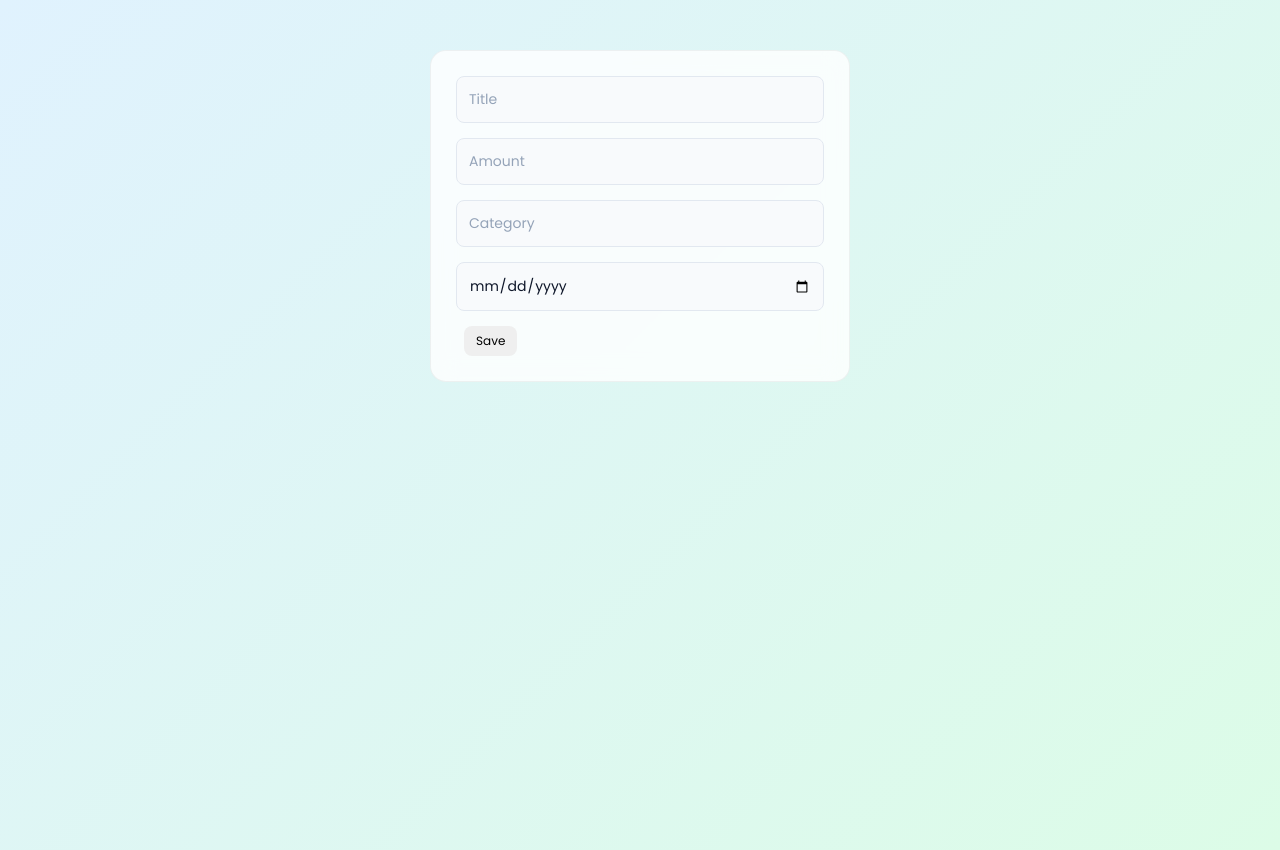
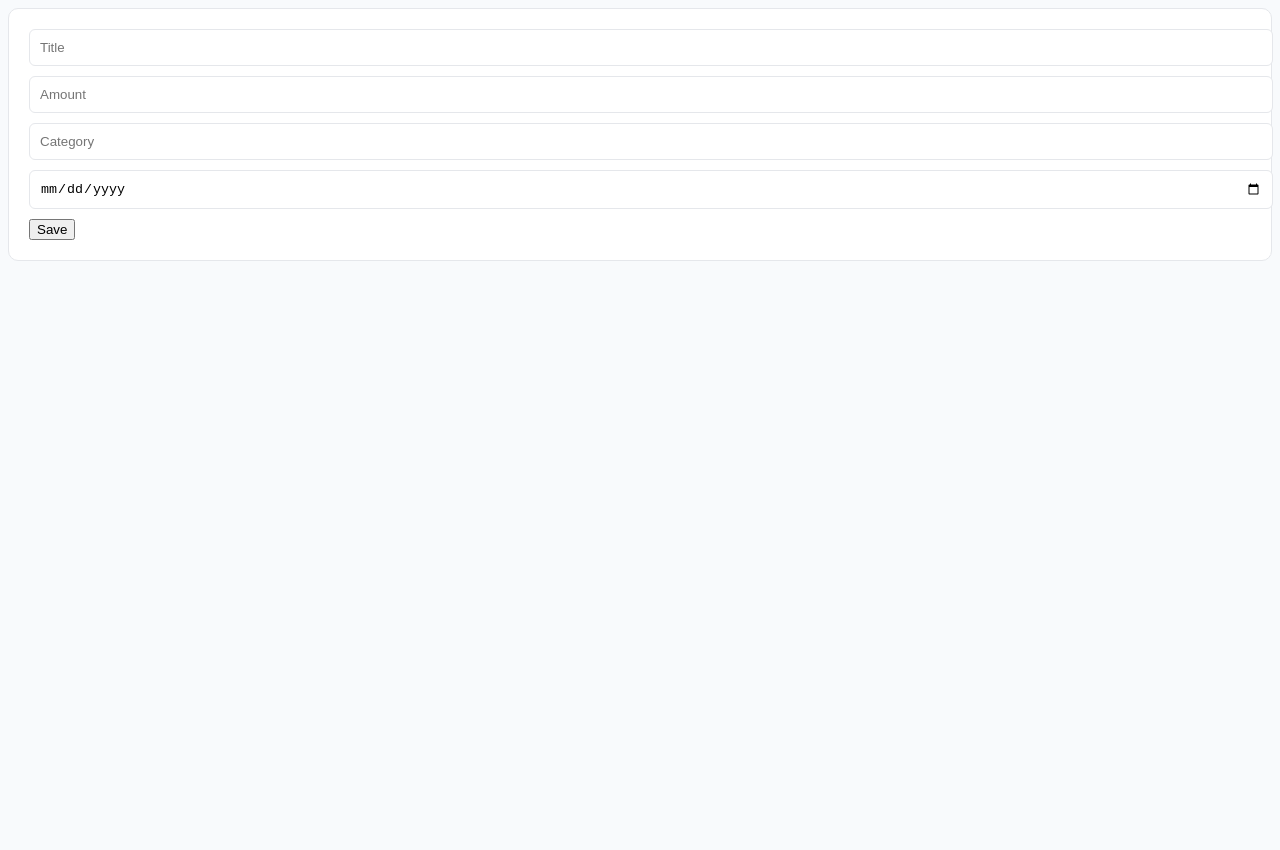
Before and after one commit to suhana118/Expense-Tracker-frontend, a React (Vite) app: page /add in a window 1280 px wide. After the commit the page ends 800 px from the top, so only its background shows below. Built offline with nearby package versions, Linux system fonts and the light colour scheme.

Commit message:
08/04/2026

```diff
--- a/index.html
+++ b/index.html
@@ -3,7 +3,7 @@
   <head>
     <meta charset="UTF-8" />
     <meta name="viewport" content="width=device-width, initial-scale=1.0" />
-    <link href="https://fonts.googleapis.com/css2?family=Poppins:wght@300;400;500;600&display=swap" rel="stylesheet">
+    <link rel="stylesheet" href="style.css">
     <title>frontend</title>
   </head>
   <body>
--- a/src/App.css
+++ b/src/App.css
@@ -1,16 +1,7 @@
-/* Reset */
-* {
-  margin: 0;
-  padding: 0;
-  box-sizing: border-box;
+body {
+  background: #f8fafc;
+  color: #111827;
   font-family: 'Poppins', sans-serif;
-}
-
-/* Background */
-body {
-  background: linear-gradient(135deg, #e0f2fe, #dcfce7);
-  color: #0f172a;
-  min-height: 100vh;
 }
 
 /* Container */
@@ -31,171 +22,74 @@ body {
 h2 {
   font-size: 26px;
   font-weight: 600;
-  background: linear-gradient(90deg, #0ea5e9, #22c55e);
-  -webkit-background-clip: text;
-  -webkit-text-fill-color: transparent;
 }
 
 /* Add Button */
 .add-btn {
-  background: linear-gradient(135deg, #38bdf8, #4ade80);
+  background: #3b82f6;
   color: white;
-  padding: 8px 16px;
-  border-radius: 20px;
+  padding: 10px 16px;
+  border-radius: 10px;
   text-decoration: none;
-  font-size: 14px;
-  transition: 0.3s;
 }
 
-.add-btn:hover {
-  transform: scale(1.05);
-  box-shadow: 0 4px 15px rgba(34, 197, 94, 0.3);
-}
-
-/* Card (Light Glass Effect) */
+/* Card */
 .card {
-  background: rgba(255, 255, 255, 0.7);
-  backdrop-filter: blur(10px);
-  border-radius: 14px;
+  background: white;
   padding: 18px;
   margin-bottom: 15px;
-  display: flex;
-  justify-content: space-between;
-  align-items: center;
-  border: 1px solid rgba(0, 0, 0, 0.05);
-  transition: 0.3s;
-}
-
-.card:hover {
-  transform: translateY(-4px);
-  box-shadow: 0 6px 20px rgba(0, 0, 0, 0.1);
+  border-radius: 10px;
+  border: 1px solid #e5e7eb;
 }
 
 /* Text */
 .title {
-  font-size: 16px;
   font-weight: 500;
 }
 
 .amount {
-  color: #0ea5e9;
+  color: #3b82f6;
   font-weight: bold;
-  margin-top: 5px;
 }
 
 .meta {
   font-size: 12px;
-  color: #64748b;
-  margin-top: 3px;
+  color: gray;
 }
 
 /* Buttons */
-button {
-  border: none;
-  padding: 6px 12px;
-  border-radius: 8px;
-  cursor: pointer;
-  margin-left: 8px;
-  font-size: 12px;
-  transition: 0.3s;
-}
-
-/* Edit */
 .edit-btn {
-  background: linear-gradient(135deg, #4ade80, #22c55e);
+  background: #22c55e;
   color: white;
 }
 
-.edit-btn:hover {
-  transform: scale(1.1);
-}
-
-/* Delete */
 .delete-btn {
-  background: linear-gradient(135deg, #f87171, #ef4444);
+  background: #ef4444;
   color: white;
 }
 
-.delete-btn:hover {
-  transform: scale(1.1);
-}
-
-/* Form (Light Glass UI) */
+/* Form */
 form {
-  max-width: 420px;
-  margin: 50px auto;
-  padding: 25px;
-  border-radius: 16px;
-  background: rgba(255, 255, 255, 0.8);
-  backdrop-filter: blur(12px);
-  border: 1px solid rgba(0, 0, 0, 0.05);
+  background: white;
+  padding: 20px;
+  border-radius: 10px;
+  border: 1px solid #e5e7eb;
 }
 
 /* Inputs */
 input, select {
   width: 100%;
-  padding: 12px;
-  margin-bottom: 15px;
-  border-radius: 8px;
-  border: 1px solid #e2e8f0;
-  background: #f8fafc;
-  color: #0f172a;
-  font-size: 14px;
-}
-
-input::placeholder {
-  color: #94a3b8;
-}
-
-input:focus {
-  outline: none;
-  border: 1px solid #38bdf8;
+  padding: 10px;
+  margin-bottom: 10px;
+  border: 1px solid #e5e7eb;
+  border-radius: 6px;
 }
 
 /* Submit */
 .submit-btn {
-  background: linear-gradient(135deg, #38bdf8, #22c55e);
+  background: #3b82f6;
   color: white;
+  padding: 10px;
   width: 100%;
-  padding: 12px;
-  border-radius: 10px;
-  font-weight: 500;
+  border-radius: 8px;
 }
-
-.submit-btn:hover {
-  transform: scale(1.03);
-  box-shadow: 0 6px 20px rgba(56, 189, 248, 0.3);
-}
-
-/* Empty */
-.empty {
-  text-align: center;
-  margin-top: 40px;
-  color: #64748b;
-}
-
-/* Loading */
-.loading {
-  text-align: center;
-  margin-top: 40px;
-}
-
-/* Mobile */
-@media (max-width: 600px) {
-  .card {
-    flex-direction: column;
-    align-items: flex-start;
-    gap: 10px;
-  }
-
-  .actions {
-    width: 100%;
-    justify-content: flex-end;
-  }
-
-  .header {
-    flex-direction: column;
-    gap: 12px;
-    align-items: flex-start;
-  }
-}
```
